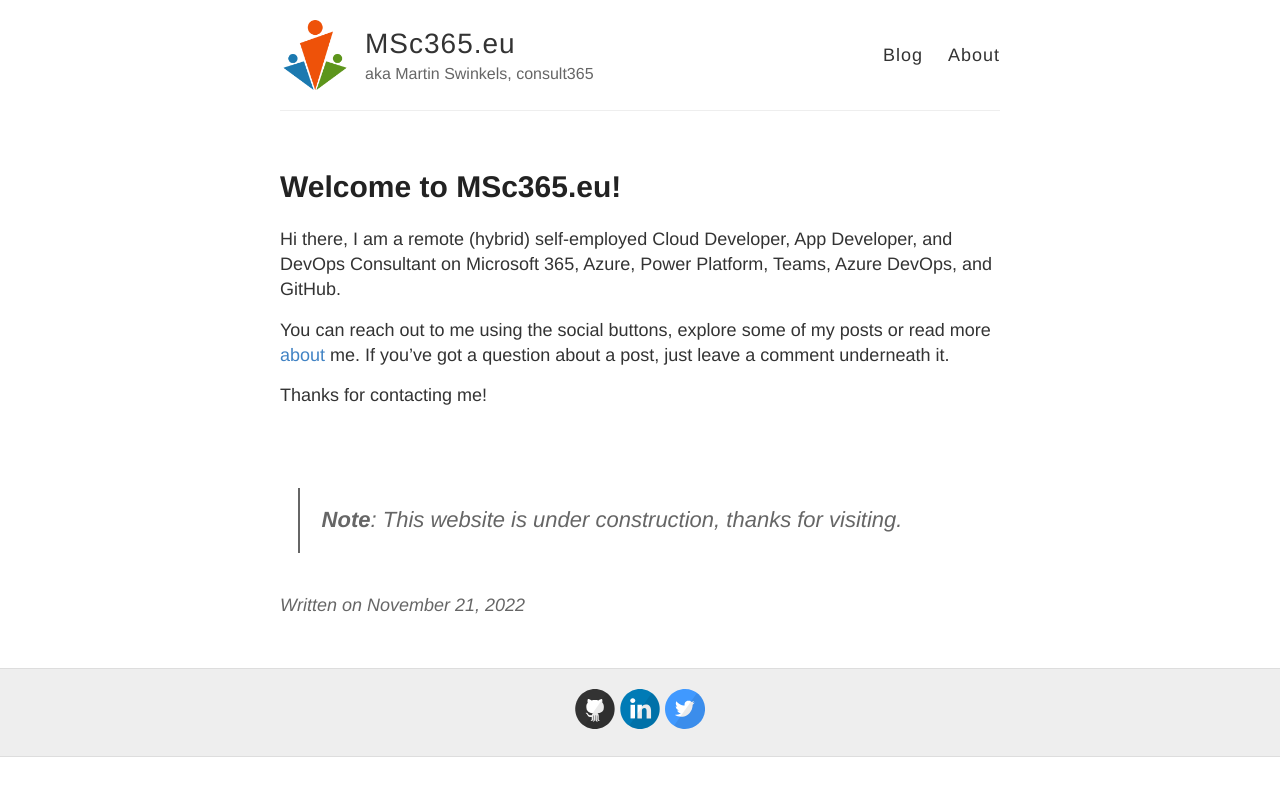
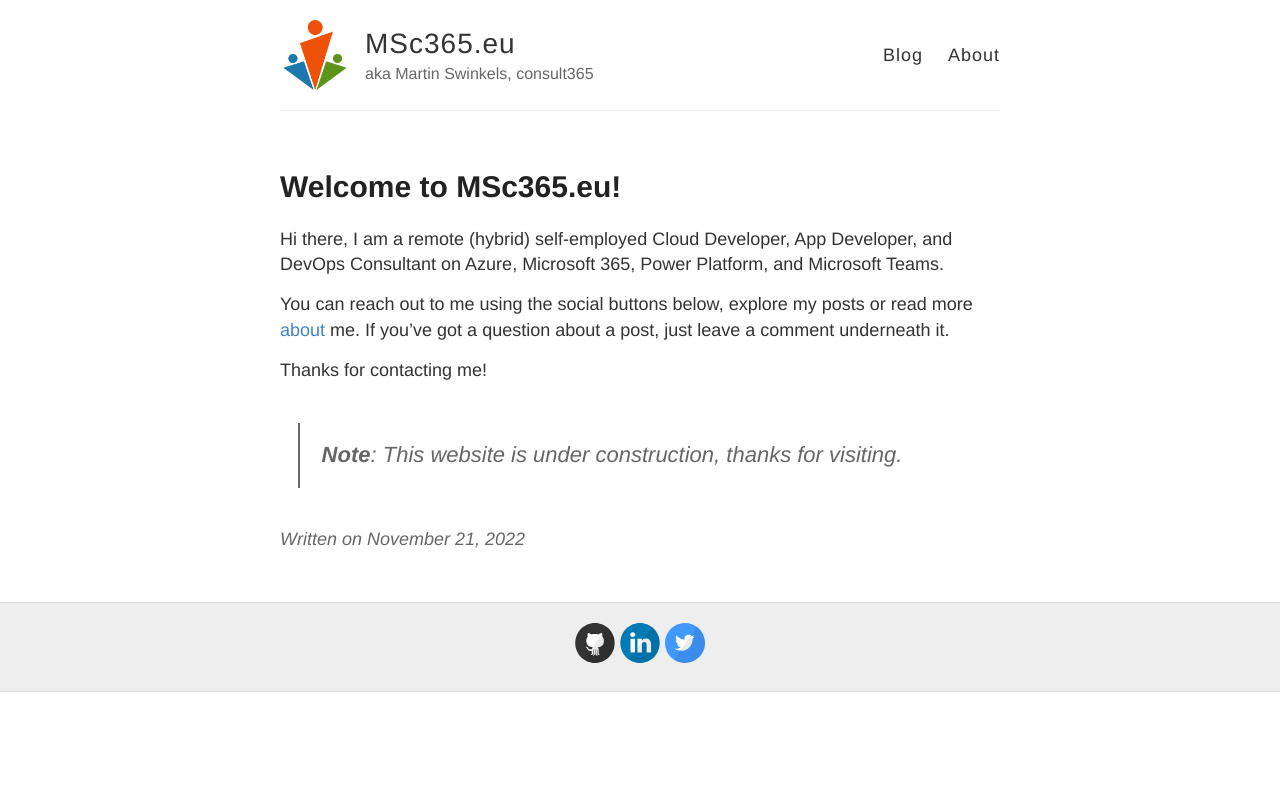
Before and after one commit to msc365/msc365.github.io, a Jekyll site: the page built from _posts/2022-11-21-welcome.md, in a window 1280 px wide. Shown: the top 796 px of the page. Built offline with Jekyll 4.4.1, drawn with Linux system fonts in a browser that asks for light colours.

Commit message:
Update 2022-11-21-welcome.md

```diff
--- a/_posts/2022-11-21-welcome.md
+++ b/_posts/2022-11-21-welcome.md
@@ -3,13 +3,11 @@
 title: Welcome to MSc365.eu!
 ---
 
-Hi there, I am a remote (hybrid) self-employed Cloud Developer, App Developer, and DevOps Consultant on Microsoft 365, Azure, Power Platform, Teams, Azure DevOps, and GitHub.
+Hi there, I am a remote (hybrid) self-employed Cloud Developer, App Developer, and DevOps Consultant on Azure, Microsoft 365, Power Platform, and Microsoft Teams.
 
-You can reach out to me using the social buttons, explore some of my posts or read more [about]({{ site.baseurl }}/about) me. If you’ve got a question about a post, just leave a comment underneath it.
+You can reach out to me using the social buttons below, explore my posts or read more [about]({{ site.baseurl }}/about) me. If you’ve got a question about a post, just leave a comment underneath it.
 
 Thanks for contacting me!
-
-<br>
 
 > **Note**: This website is under construction, thanks for visiting.
 
```
